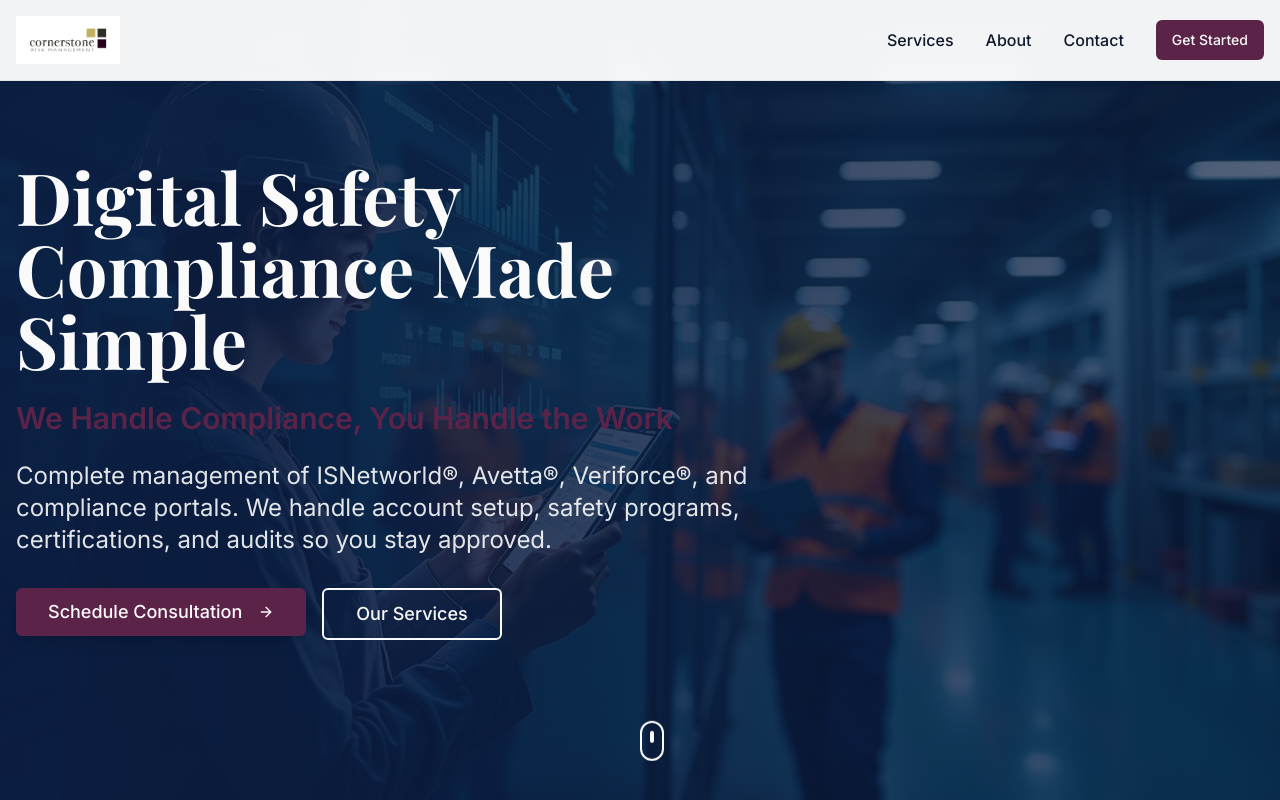
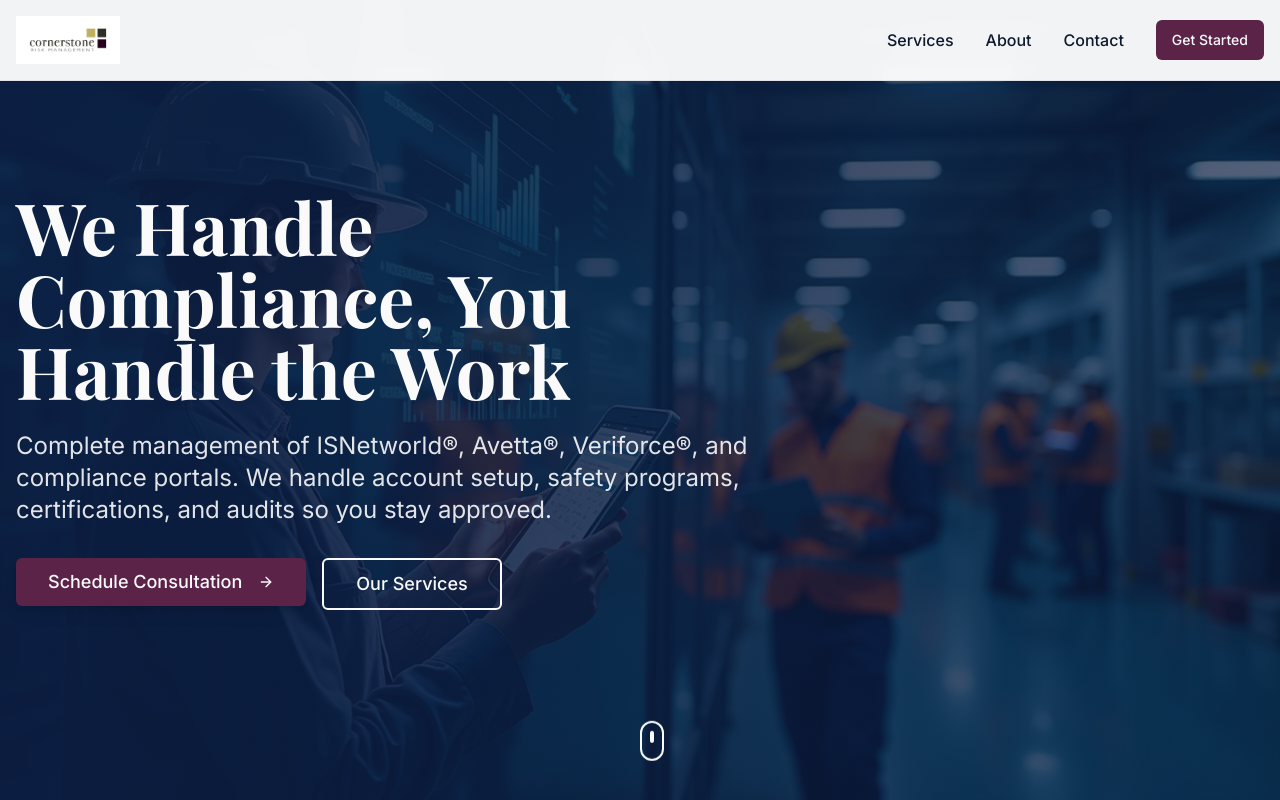
Before and after one commit to gbrent7575/consultify-brightstart, a React (Vite) app: page / in a window 1280 px wide. Shown: the top 800 px of the page. Built offline with nearby package versions, Linux system fonts and the light colour scheme; the HTML template or start-up script is replaced by a standard one.

Commit message:
Update hero tagline

```diff
--- a/src/components/Hero.tsx
+++ b/src/components/Hero.tsx
@@ -26,11 +26,8 @@ const Hero = () => {
       <div className="container mx-auto px-4 py-32 relative z-10">
         <div className="max-w-3xl animate-fade-in">
           <h1 className="text-5xl md:text-6xl lg:text-7xl font-serif font-bold text-primary-foreground mb-6 leading-tight">
-            Digital Safety Compliance Made Simple
+            We Handle Compliance, You Handle the Work
           </h1>
-          <p className="text-2xl md:text-3xl text-accent font-semibold mb-6">
-            We Handle Compliance, You Handle the Work
-          </p>
           <p className="text-xl md:text-2xl text-primary-foreground/90 mb-8 leading-relaxed">
             Complete management of ISNetworld®, Avetta®, Veriforce®, and compliance portals. We handle account setup, safety programs, certifications, and audits so you stay approved.
           </p>
```
